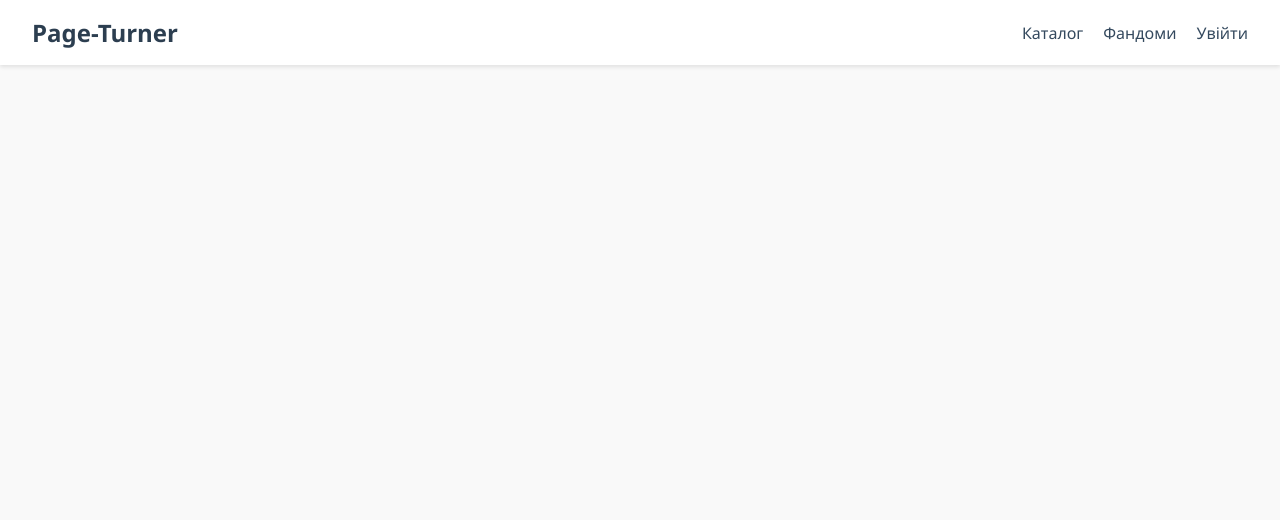
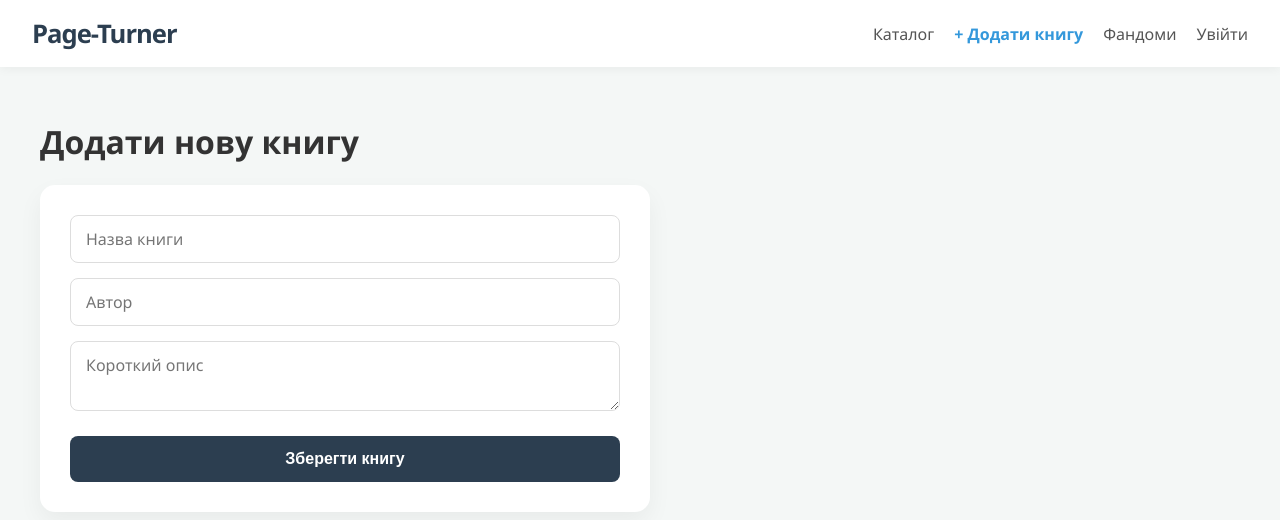
Before and after one commit to Bbg0kif/Page-Turner, a React (Vite) app: page /add in a window 1280 px wide. Shown: the top 520 px of the page. Built offline with nearby package versions, Linux system fonts and the light colour scheme.

Commit message:
Add AddBook page and update navigation routing

```diff
--- a/src/App.css
+++ b/src/App.css
@@ -1,7 +1,14 @@
 body {
   margin: 0;
-  font-family: 'Segoe UI', Tahoma, Geneva, Verdana, sans-serif;
-  background-color: #f9f9f9;
+  font-family: 'Segoe UI', Roboto, Helvetica, Arial, sans-serif;
+  background-color: #f4f7f6;
+  color: #333;
+}
+
+.container {
+  max-width: 1200px;
+  margin: 0 auto;
+  padding: 2rem;
 }
 
 .navbar {
@@ -10,61 +17,146 @@ body {
   align-items: center;
   padding: 1rem 2rem;
   background-color: #ffffff;
-  box-shadow: 0 2px 4px rgba(0,0,0,0.1);
+  box-shadow: 0 2px 10px rgba(0,0,0,0.05);
+  position: sticky;
+  top: 0;
+  z-index: 100;
 }
 
 .logo {
-  font-size: 1.5rem;
-  font-weight: bold;
+  font-size: 1.6rem;
+  font-weight: 800;
   color: #2c3e50;
   text-decoration: none;
+  letter-spacing: -1px;
 }
 
 .nav-links {
   display: flex;
   gap: 20px;
+  align-items: center;
 }
 
 .nav-link {
   text-decoration: none;
-  color: #34495e;
+  color: #555;
   font-weight: 500;
-  transition: color 0.3s;
+  transition: all 0.3s ease;
 }
 
 .nav-link:hover {
   color: #3498db;
 }
 
-.container {
-  padding: 2rem;
-  max-width: 1200px;
-  margin: 0 auto;
+.books-grid {
+  display: grid;
+  grid-template-columns: repeat(auto-fill, minmax(320px, 1fr));
+  gap: 25px;
+  margin-top: 30px;
 }
 
-.books-grid {
-  display: grid;
-  grid-template-columns: repeat(auto-fill, minmax(300px, 1fr));
-  gap: 20px;
+.book-card {
+  background: #ffffff;
+  padding: 25px;
+  border-radius: 15px;
+  box-shadow: 0 4px 15px rgba(0,0,0,0.05);
+  border: 1px solid #eee;
+  transition: transform 0.2s ease;
+  position: relative;
+}
+
+.book-card:hover {
+  transform: translateY(-5px);
+}
+
+.book-card.has-excerpts {
+  border-left: 6px solid #3498db;
+  background-color: #fdfeff;
+}
+
+.admin-badge {
+  display: inline-block;
+  font-size: 10px;
+  background-color: #e1f0fa;
+  color: #3498db;
+  padding: 2px 8px;
+  border-radius: 4px;
+  text-transform: uppercase;
+  font-weight: bold;
+  margin-bottom: 10px;
+}
+
+.book-card h2 {
+  margin: 0 0 10px 0;
+  font-size: 1.4rem;
+  color: #2c3e50;
+}
+
+.book-card h3 {
+  margin: 0 0 15px 0;
+  font-size: 1rem;
+  color: #7f8c8d;
+  font-weight: 400;
+}
+
+.book-card p {
+  line-height: 1.6;
+  color: #444;
+}
+.excerpts {
+  margin-top: 20px;
+  padding-top: 15px;
+  border-top: 1px dashed #dcdde1;
+  font-style: italic;
+  color: #576574;
+}
+
+.add-form {
+  display: flex;
+  flex-direction: column;
+  gap: 15px;
+  max-width: 550px;
+  background: white;
+  padding: 30px;
+  border-radius: 15px;
+  box-shadow: 0 10px 25px rgba(0,0,0,0.05);
   margin-top: 20px;
 }
 
-.book-card {
-  background: white;
-  padding: 20px;
-  border-radius: 12px;
-  box-shadow: 0 4px 6px rgba(0,0,0,0.05);
-  border: 1px solid #eee;
-}
-
-.book-card h2 {
-  margin-top: 0;
+.add-form label {
+  font-weight: 600;
+  font-size: 14px;
+  margin-bottom: -10px;
   color: #2c3e50;
 }
 
-.excerpts {
-  margin-top: 15px;
-  padding-top: 10px;
-  border-top: 1px dashed #ccc;
-  color: #7f8c8d;
+.add-form input, .add-form textarea {
+  padding: 12px 15px;
+  border: 1px solid #ddd;
+  border-radius: 8px;
+  font-size: 16px;
+  font-family: inherit;
+  outline: none;
+  transition: border-color 0.3s;
 }
+
+.add-form input:focus, .add-form textarea:focus {
+  border-color: #3498db;
+}
+
+.btn-submit {
+  padding: 14px;
+  background-color: #2c3e50;
+  color: white;
+  border: none;
+  border-radius: 8px;
+  cursor: pointer;
+  font-size: 16px;
+  font-weight: 600;
+  margin-top: 10px;
+  transition: background 0.3s;
+}
+
+.btn-submit:hover {
+  background-color: #34495e;
+}
--- a/src/App.jsx
+++ b/src/App.jsx
@@ -2,6 +2,7 @@ import React, { useEffect, useState } from 'react';
 import { BrowserRouter as Router, Routes, Route, Link } from 'react-router-dom';
 import { db } from './firebase';
 import { collection, getDocs } from 'firebase/firestore';
+import AddBook from './pages/AddBook';
 import './App.css';
 
 const Home = () => {
@@ -14,7 +15,7 @@ const Home = () => {
         const querySnapshot = await getDocs(collection(db, "books"));
         const booksData = querySnapshot.docs.map(doc => ({
           id: doc.id,
-          ...doc.id, ...doc.data()
+          ...doc.data()
         }));
         setBooks(booksData);
         setLoading(false);
@@ -34,26 +35,30 @@ const Home = () => {
         <p>Завантаження...</p>
       ) : (
         <div className="books-grid">
-          {books.map(book => (
+          {books.length > 0 ? (
+            books.map(book => (
               <div key={book.id} className="book-card">
                 <h2>{book.title}</h2>
                 <h3>Автор: {book.author}</h3>
                 <p>{book.description}</p>
-              {book.excerpts && (
+                {book.excerpts && book.excerpts.length > 0 && (
                   <div className="excerpts">
                     <p><i>"{book.excerpts[0]}"</i></p>
                   </div>
                 )}
               </div>
-          ))}
+            ))
+          ) : (
+            <p>Книг поки немає. Додай першу!</p>
+          )}
         </div>
       )}
     </div>
   );
 };
 
-const Fandoms = () => <div className="container"><h1>Фандоми та чати</h1></div>;
-const Login = () => <div className="container"><h1>Вхід у систему</h1></div>;
+const Fandoms = () => <div className="container"><h1>Фандоми та чати</h1><p>Цей розділ у розробці.</p></div>;
+const Login = () => <div className="container"><h1>Вхід у систему</h1><p>Сторінка авторизації.</p></div>;
 
 function App() {
   return (
@@ -62,6 +67,7 @@ function App() {
         <Link to="/" className="logo">Page-Turner</Link>
         <div className="nav-links">
           <Link to="/" className="nav-link">Каталог</Link>
+          <Link to="/add" className="nav-link" style={{ color: '#3498db', fontWeight: 'bold' }}>+ Додати книгу</Link>
           <Link to="/fandoms" className="nav-link">Фандоми</Link>
           <Link to="/login" className="nav-link">Увійти</Link>
         </div>
@@ -69,6 +75,7 @@ function App() {
 
       <Routes>
         <Route path="/" element={<Home />} />
+        <Route path="/add" element={<AddBook />} />
         <Route path="/fandoms" element={<Fandoms />} />
         <Route path="/login" element={<Login />} />
       </Routes>
--- /dev/null
+++ b/src/pages/AddBook.jsx
@@ -0,0 +1,58 @@
+import React, { useState } from 'react';
+import { db } from '../firebase';
+import { collection, addDoc } from 'firebase/firestore';
+import { useNavigate } from 'react-router-dom';
+
+const AddBook = () => {
+  const [title, setTitle] = useState('');
+  const [author, setAuthor] = useState('');
+  const [description, setDescription] = useState('');
+  const navigate = useNavigate();
+
+  const handleSubmit = async (e) => {
+    e.preventDefault();
+    try {
+      await addDoc(collection(db, "books"), {
+        title: title,
+        author: author,
+        description: description,
+        excerpts: []
+      });
+      alert("Книгу додано!");
+      navigate('/');
+    } catch (error) {
+      console.error("Помилка додавання: ", error);
+    }
+  };
+
+  return (
+    <div className="container">
+      <h1>Додати нову книгу</h1>
+      <form onSubmit={handleSubmit} className="add-form">
+        <input
+          type="text"
+          placeholder="Назва книги"
+          value={title}
+          onChange={(e) => setTitle(e.target.value)}
+          required
+        />
+        <input
+          type="text"
+          placeholder="Автор"
+          value={author}
+          onChange={(e) => setAuthor(e.target.value)}
+          required
+        />
+        <textarea
+          placeholder="Короткий опис"
+          value={description}
+          onChange={(e) => setDescription(e.target.value)}
+          required
+        />
+        <button type="submit" className="btn-submit">Зберегти книгу</button>
+      </form>
+    </div>
+  );
+};
+
+export default AddBook;
```
Lines whose indentation alone changed are shown as unchanged.
